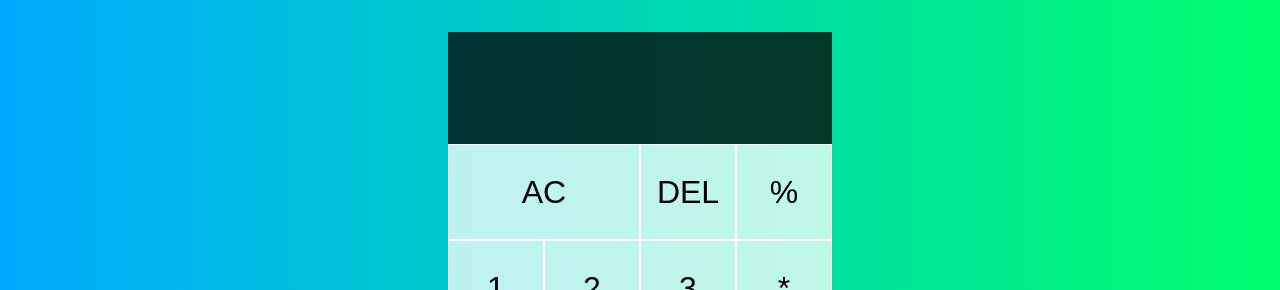
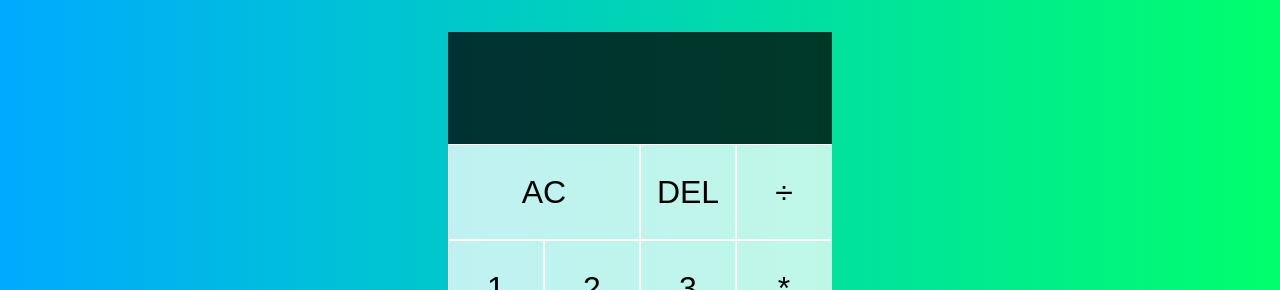
Before and after one commit to pawscanthack/react-calculator, a React (Create React App) app: page / in a window 1280 px wide. Shown: the top 290 px of the page. Built offline with nearby package versions, Linux system fonts and the light colour scheme.

Commit message:
Partially working functionality

```diff
--- a/src/App.js
+++ b/src/App.js
@@ -1,29 +1,83 @@
-import './styles.css';
+//break at 21:01
+// . bug present
+
+
+import { useReducer } from 'react'
+import DigitButton from './DigitButton'
+import OperationButton from './OperationButton'
+import './styles.css'
+
+export const ACTIONS = {
+  ADD_DIGIT: 'add-digit',
+  CHOOSE_OPERATION: 'choose-operation',
+  CLEAR: 'clear',
+  DELETE_DIGIT: 'delete-digit',
+  EVALUATE: 'evaluate'
+}
+
+function reducer(state, { type, payload }) {
+  switch(type) {
+    case ACTIONS.ADD_DIGIT:
+      if (payload.digit === "0" && state.currentOperand === "0") {
+        return state}
+      if (payload.digit === "." && state.currentOperand.includes(".")) {
+        return state}
+
+      return {
+        ...state,
+        currentOperand: `${state.currentOperand || ""}${payload.digit}`
+      }
+
+    case ACTIONS.CHOOSE_OPERATION:
+      if (state.currentOperand == null && state.previousOperand == null) {
+        return state
+      }
+      if (state.previousOperand == null) {
+        return {
+          ...state,
+          operation: payload.operation,
+          previousOperand: state.currentOperand,
+          currentOperand: null
+        }
+      }
+
+    case ACTIONS.CLEAR:
+      return {}
+  }
+
+}
 
 function App() {
+  const[{ currentOperand, previousOperand, operation }, dispatch] = useReducer(reducer, {})
+
   return (
     <div className="calculator-grid">
       <div className="output">
-        <div className="previous-operand"></div>
-        <div className="current-operand"></div>
+        <div className="previous-operand">{previousOperand} {operation}</div>
+        <div className="current-operand">{currentOperand}</div>
       </div>
-      <button className="span-two">AC</button>
+      <button className="span-two" onClick={() => dispatch({type: ACTIONS.CLEAR})}>AC</button>
       <button>DEL</button>
-      <button>%</button>
-      <button>1</button>
-      <button>2</button>
-      <button>3</button>
-      <button>*</button>
-      <button>4</button>
-      <button>5</button>
-      <button>6</button>
-      <button>+</button>
-      <button>7</button>
-      <button>8</button>
-      <button>9</button>
-      <button>-</button>
-      <button>.</button>
-      <button>0</button>
+      <OperationButton operation='÷' dispatch={dispatch} />
+      <DigitButton digit='1' dispatch={dispatch} />
+      <DigitButton digit='2' dispatch={dispatch} />
+      <DigitButton digit='3' dispatch={dispatch} />
+
+      <OperationButton operation='*' dispatch={dispatch} />
+      <DigitButton digit='4' dispatch={dispatch} />
+      <DigitButton digit='5' dispatch={dispatch} />
+      <DigitButton digit='6' dispatch={dispatch} />
+
+      <OperationButton operation='+' dispatch={dispatch} />
+      <DigitButton digit='7' dispatch={dispatch} />
+      <DigitButton digit='8' dispatch={dispatch} />
+      <DigitButton digit='9' dispatch={dispatch} />
+
+      <OperationButton operation='-' dispatch={dispatch} />
+      <DigitButton digit='.' dispatch={dispatch} />
+      <DigitButton digit='0' dispatch={dispatch} />
+
+
       <button className="span-two">=</button>
     </div>
   )
--- /dev/null
+++ b/src/DigitButton.js
@@ -0,0 +1,6 @@
+import { ACTIONS } from './App'
+
+
+export default function DigitButton({ dispatch, digit }) {
+    return <button onClick={() => dispatch({ type: ACTIONS.ADD_DIGIT, payload: { digit } })}>{digit}</button>
+}
--- /dev/null
+++ b/src/OperationButton.js
@@ -0,0 +1,6 @@
+import { ACTIONS } from './App'
+
+
+export default function OperationButton({ dispatch, operation }) {
+    return <button onClick={() => dispatch({ type: ACTIONS.CHOOSE_OPERATION, payload: { operation } })}>{operation}</button>
+}
```
